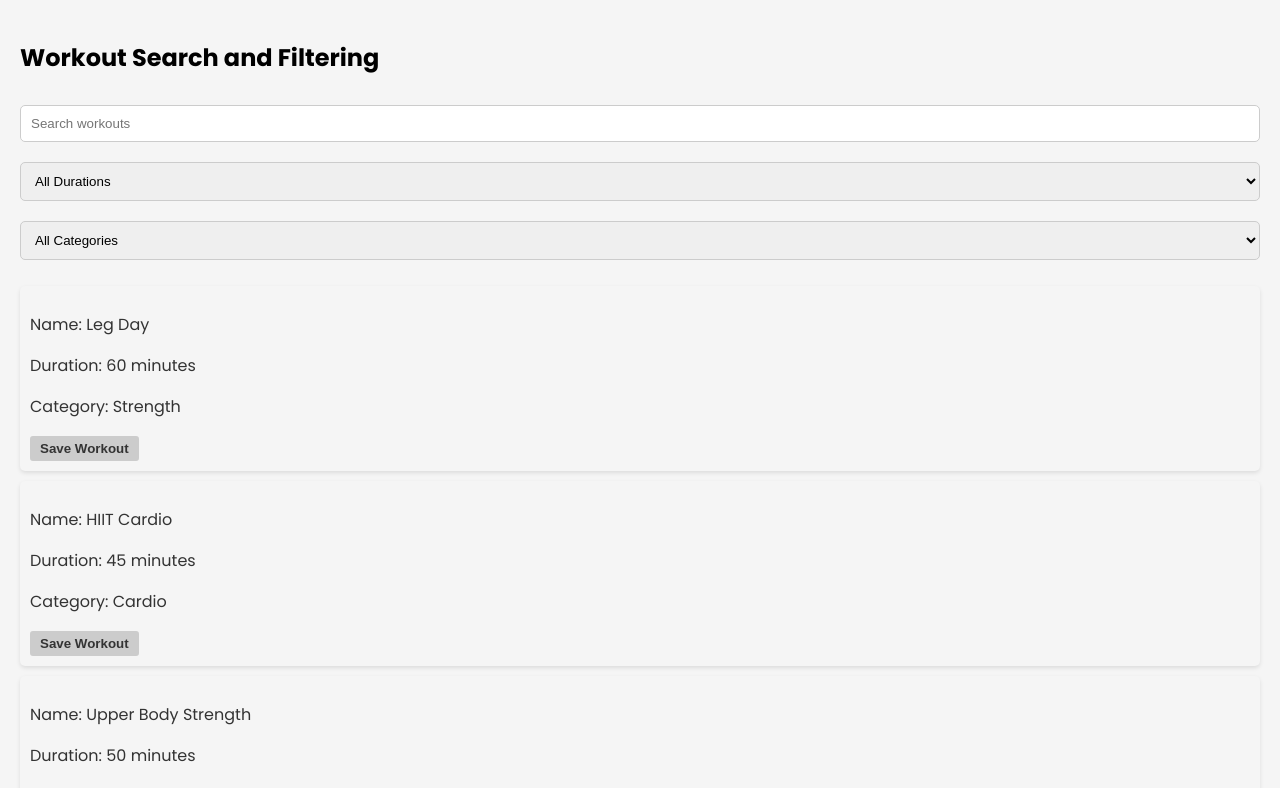
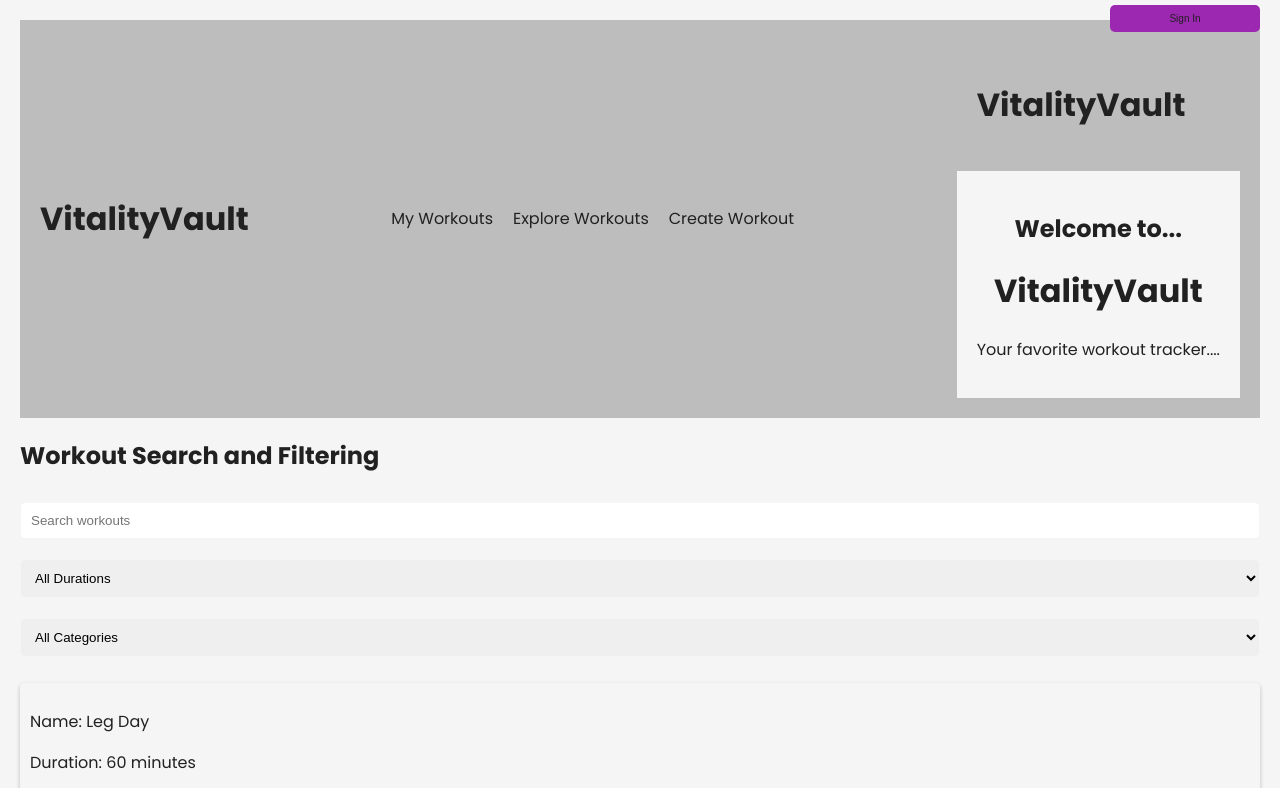
Before and after one commit to chaidas2004/VitalityVault, a React (Create React App) app in the folder frontend/: page /explore in a window 1280 px wide. Shown: the top 788 px of the page. Built offline with nearby package versions, Linux system fonts and the light colour scheme; no server answers; the database is empty.

Commit message:
debugging WorkoutLog, changing login to landing page

```diff
--- a/frontend/src/App.js
+++ b/frontend/src/App.js
@@ -1,5 +1,6 @@
 import React from 'react';
 import { BrowserRouter as Router, Route, Routes } from 'react-router-dom';
+import Login from './Login';
 import Dashboard from './Dashboard';
 import WorkoutLog from './WorkoutLog';
 import WorkoutSearch from './WorkoutSearch';
@@ -10,10 +11,11 @@ function App() {
     <Router>
       <div>
         <Routes>
-          <Route path="/" element={<Dashboard />} />
+          <Route path="/" element={<Login />} />
+          <Route path="/my-workouts" element={<MyWorkouts />} />
           <Route path="/create" element={<WorkoutLog />} />
           <Route path="/explore" element={<WorkoutSearch />} />
-          <Route path="/my-workouts" element={<MyWorkouts />} /> {}
+           {}
         </Routes>
       </div>
     </Router>
--- a/frontend/src/Dashboard.css
+++ b/frontend/src/Dashboard.css
@@ -1,7 +1,12 @@
 :root {
-  --primary-color: rgba(255, 0, 0, 0.1);
-  --secondary-color: #000000;
-  --accent-color: #FFFFFF;
+  --primary-color: #2196F3;
+  --secondary-color: #9C27B0;
+  --tertiary-color: #CDDC39;
+  --background-color: #F5F5F5;
+  --text-color: #212121;
+  --secondary-text-color: #757575;
+  --detail-color: #BDBDBD;
+  --accent-color: #FF5722;
 }
 
 body {
@@ -13,21 +18,32 @@ body {
 }
 
 header {
-  background-color: rgba(0, 0, 0, 0.9);
-  padding: 10px;
-  color: var(--accent-color);
+  background-color: var(--primary-color);
+  padding: 20px;
+  color: var(--text-color);
   text-align: center;
 }
 
-.nav-wrapper {
+
+.main-header {
   display: flex;
   justify-content: space-between;
   align-items: center;
-  padding: 10px;
 }
 
-nav a {
-  color: var(--accent-color);
+.main-header .nav-wrapper{
+  display: flex;
+  justify-content: space-between;
+  align-items: center;
+}
+
+.nav-wrapper{
+  display: inline-block;
+  align-items: center;
+}
+
+.nav-wrapper nav a {
+  color: var(--text-color);
   text-decoration: none;
   margin-right: 20px;
   transition: color 0.3s ease;
@@ -35,16 +51,20 @@ nav a {
 }
 
 nav a:hover {
+  color: var(--secondary-color);
+}
+
+nav a.active {
   color: var(--primary-color);
 }
 
-.block {
-  background-color: rgba(0, 0, 0, 0.9);
-  color: var(--accent-color);
+/* .block {
+  background-color: var(--background-color);
+  color: var(--background-color);
   box-shadow: 0 2px 4px rgba(0, 0, 0, 0.1);
   padding: 20px;
   margin-bottom: 20px;
-}
+} */
 
 .login-button button {
   background-color: var(--secondary-color);
--- a/frontend/src/Dashboard.js
+++ b/frontend/src/Dashboard.js
@@ -17,20 +17,20 @@ const Dashboard = () => {
 
   return (
     <div className="dashboard">
-      <header>
-        <h1>VitalityVault</h1>
+      <header className="main-header">
+        <h1 id="main-title">VitalityVault</h1>
         <div className="nav-wrapper">
           <nav>
-            <Link to="/" onClick={toggleUserInformation}>Recent Workout</Link>
-            <Link to="/explore">Explore Workouts</Link> {}
             <Link to="/my-workouts">My Workouts</Link>
+            <Link to="/explore">Explore Workouts</Link>
             <Link to="/create">Create Workout</Link>
           </nav>
-          <div className="login-button">
-            <Login />
-          </div>
+        </div>
+        <div className="login-button">
+          <Login />
         </div>
       </header>
+
       <div className={`half-page ${showUserInformation ? 'slide-in' : 'slide-out'}`}>
         <div className="content">
           <h2>Workout Summary</h2>
--- a/frontend/src/Login.css
+++ b/frontend/src/Login.css
@@ -1,10 +1,36 @@
+:root {
+  --primary-color: #2196F3;
+  --secondary-color: #9C27B0;
+  --tertiary-color: #CDDC39;
+  --background-color: #F5F5F5;
+  --text-color: #212121;
+  --secondary-text-color: #757575;
+  --detail-color: #BDBDBD;
+  --accent-color: #FF5722;
+}
+
 .login-container {
   display: flex;
+  justify-content: space-between;
   flex-direction: column;
-    align-items: center;
+  align-items: left;
 }
 
-  .input-container {
+header {
+  background-color: var(--detail-color);
+  padding: 20px;
+  color: var(--text-color);
+  text-align: center;
+}
+
+.welcome-header {
+  display: inline-flex;
+  justify-content: space-between;
+  align-items: left;
+}
+
+
+/* .input-container {
   display: flex;
   flex-direction: column;
   gap: 10px;
@@ -14,9 +40,9 @@
 .input-container input {
   width: 250px;
   padding: 8px;
-  }
+} */
 
-  .button-container {
+.welcome-header .button-container {
   display: flex;
   flex-direction: column;
   align-items: center;
@@ -29,7 +55,7 @@
   width: 150px;
   padding: 8px;
   font-size: 10px;
-    background-color: #000000;
-    color: #FFFFFF;
+  background-color: var(--secondary-color);
+  color: (var(--secondary-text-color));
   margin-bottom: 5px;
 }
--- a/frontend/src/Login.js
+++ b/frontend/src/Login.js
@@ -1,6 +1,8 @@
 import React, { useState, useEffect } from 'react';
 import { onAuthStateChanged, signInWithPopup, signOut } from 'firebase/auth';
 import { auth, googleProvider } from "./config/firebase";
+import { Link, Navigate, Route, Routes, redirect } from 'react-router-dom';
+import MyWorkouts from './MyWorkouts'; // Import MyWorkouts component
 import './Login.css';
 
 const Login = () => {
@@ -41,13 +43,25 @@ const Login = () => {
       <div className="login-container">
         {user ? (
           <div className="button-container">
-            <p>Hello, {user.displayName || "User"}</p> {}
+            <p>Hello, {user.displayName || "User"}</p>
             <button onClick={logOut}>Log Out</button>
+            <redirect to="/my-workouts" />
           </div>
         ) : (
-          <div className="button-container">
-            <button onClick={signInWithGoogle}>Sign In</button>
-          </div>
+          <>
+          <redirect to="/" />
+          <header className="welcome-header">
+            <h1 id='main-title'>VitalityVault</h1>
+            <div className="button-container">
+              <button onClick={signInWithGoogle}>Sign In</button>
+            </div>
+          </header>
+          <body>
+            <h2>Welcome to...</h2>
+            <h1>VitalityVault</h1>
+            <p>Your favorite workout tracker....</p>
+          </body>
+          </>
         )}
       </div>
     </>
--- a/frontend/src/WorkoutLog.css
+++ b/frontend/src/WorkoutLog.css
@@ -1,23 +1,55 @@
 @import url('https://fonts.googleapis.com/css2?family=Poppins:wght@400;700&display=swap');
+:root {
+  --primary-color: #2196F3;
+  --secondary-color: #9C27B0;
+  --tertiary-color: #CDDC39;
+  --background-color: #F5F5F5;
+  --text-color: #212121;
+  --secondary-text-color: #757575;
+  --detail-color: #BDBDBD;
+  --accent-color: #FF5722;
+}
+
+.newWorkout {
+  background-color: var(--detail-color);
+  color: var(--text-color);
+  box-shadow: 0 2px 4px var(--secondary-text-color);
+  padding: 20px 20px;
+  margin: 20px 20px;
+}
+
+.exercise {
+  display: flex;
+  background-color: var(--text-color);
+  color: var(--background-color);
+  box-shadow: 0 2px 4px var(--secondary-text-color);
+  padding: 20px 20px;
+  margin: 20px 20px;
+}
+
+.input-group {
+  margin: 5px 5px;
+  flex: 50%;
+}
 
 body {
   font-family: 'Poppins', sans-serif;
-  background-color: #f5f5f5; /* Light gray background */
-  color: #333;
+  background-color: var(--background-color); /* Light gray background */
+  color: var(--text-color);
   margin: 0;
   padding: 20px;
 }
 
 h2, h3 {
-  color: #000; /* Black */
+  color: var(--text-color); /* Black */
 }
 
 form, .current-plan {
-  background-color: #fff; /* White */
+  background-color: var(--background-color); /* White */
   border-radius: 8px;
   padding: 20px;
   margin-bottom: 20px;
-  box-shadow: 0 4px 8px rgba(0, 0, 0, 0.1); /* Shadow effect */
+  box-shadow: 0 4px 8px var(--detail-color); /* Shadow effect */
 }
 
 input[type="text"], select, input[type="number"], input[type="range"] {
@@ -25,14 +57,14 @@ input[type="text"], select, input[type="number"], input[type="range"] {
   padding: 10px;
   margin: 10px 0;
   border-radius: 5px;
-  border: 1px solid #ccc; /* Light gray border */
+  border: 1px solid var(--background-color); /* Light gray border */
   box-sizing: border-box;
 }
 
 input[type="range"] {
   -webkit-appearance: none;
   appearance: none;
-  background: #f5f5f5; /* Light gray background */
+  background: var(--background-color); /* Light gray background */
 }
 
 input[type="range"]::-webkit-slider-thumb {
@@ -40,24 +72,24 @@ input[type="range"]::-webkit-slider-thumb {
   appearance: none;
   width: 20px;
   height: 20px;
-  background: #000; /* Black */
+  background: var(--text-color); /* Black */
   cursor: pointer;
-  border: 2px solid #fff; /* White */
+  border: 2px solid var(--background-color); /* White */
   border-radius: 50%;
 }
 
 input[type="range"]::-moz-range-thumb {
   width: 20px;
   height: 20px;
-  background: #000; /* Black */
+  background: var(--detail-color); /* Black */
   cursor: pointer;
-  border: 2px solid #fff; /* White */
+  border: 2px solid var(--text-color); /* White */
   border-radius: 50%;
 }
 
 button {
-  background-color: #000; /* Black */
-  color: #fff; /* White */
+  background-color: var(--primary-color); /* Black */
+  color: var(--text-color); /* White */
   padding: 10px 20px;
   border: none;
   border-radius: 5px;
@@ -66,7 +98,7 @@ button {
 }
 
 button:hover {
-  background-color: #333; /* Dark gray on hover */
+  background-color: var(--detail-color); /* Dark gray on hover */
 }
 
 ul {
@@ -75,16 +107,16 @@ ul {
 }
 
 li {
-  background-color: #f5f5f5; /* Light gray */
+  background-color: var(--background-color); /* Light gray */
   margin-bottom: 10px;
   padding: 10px;
   border-radius: 5px;
-  box-shadow: 0 2px 4px rgba(0, 0, 0, 0.1); /* Shadow effect */
+  box-shadow: 0 2px 4px var(--detail-color); /* Shadow effect */
 }
 
 li button {
-  background-color: #ccc; /* Light gray */
-  color: #333; /* Dark gray */
+  background-color: var(--background-color); /* Light gray */
+  color: var(--text-color); /* Dark gray */
   border: none;
   border-radius: 3px;
   padding: 5px 10px;
@@ -92,6 +124,6 @@ li button {
 }
 
 li button:hover {
-  background-color: #666; /* Dark gray on hover */
-  color: #fff; /* White on hover */
+  background-color: var(--detail-color); /* Dark gray on hover */
+  color: var(--background-color); /* White on hover */
 }
--- a/frontend/src/WorkoutLog.js
+++ b/frontend/src/WorkoutLog.js
@@ -1,159 +1,281 @@
-import React, { useState } from 'react';
+import React, { useState, useEffect } from 'react';
 import './WorkoutLog.css';
 import { useNavigate } from 'react-router-dom';
 import {
   collection,
   doc,
   getDocs,
+  deleteDoc,
   addDoc,
   updateDoc,
   arrayUnion,
 } from 'firebase/firestore';
 import { auth, db } from './config/firebase.js';
+import { Auth } from './components/auth';
+import Dashboard from './Dashboard.js';
 
-const exercisesCol = collection(db, 'exercises') // MAYBE EXERCISES COLLECTION NOT NECESSARY
-const workoutsCol = collection(db, 'workouts')
-const userRef = doc(db, 'users', auth.currentUser)
-const exerciseLibrary = getDocs(exercisesCol);
-
-//[
+// [
 //  { name: 'Squats', description: 'A compound exercise that targets the muscles of the lower body.', sets: 3, reps: 10 },
 //  { name: 'Push-ups', description: 'A bodyweight exercise that targets the muscles of the chest, shoulders, and arms.', sets: 3, reps: 12 },
 //  { name: 'Deadlifts', description: 'A compound exercise that targets the muscles of the lower back, hamstrings, and glutes.', sets: 3, reps: 8 },
-//];
+// ];
 
 const WorkoutLog = () => {
-  const navigate = useNavigate(); // Initialize useNavigate hook
-  const [workoutPlan, setWorkoutPlan] = useState({
-    name: '',
-    tag: '',
-    exercises: []
+//   const navigate = useNavigate(); // Initialize useNavigate hook
+
+//   const [workoutPlan, setWorkoutPlan] = useState({
+//     name: '',
+//     tag: '',
+//     exercises: []
+//   });
+//   const [selectedExercise, setSelectedExercise] = useState('');
+//   const [exerciseDetails, setExerciseDetails] = useState({
+//     name: '',
+//     description: '',
+//     sets: 0,
+//     reps: 0
+//   });
+//   const [intensity, setIntensity] = useState(100); // Default intensity to 100%
+//   const [validationError, setValidationError] = useState('');
+
+//   const handleAddExercise = async () => {
+//     if (!selectedExercise) {
+//       setValidationError('Please select an exercise from the library.');
+//       return;
+//     }
+
+//     setWorkoutPlan({
+//       ...workoutPlan,
+//       exercises: [
+//         ...workoutPlan.exercises,
+//         {
+//           exercise: selectedExercise,
+//           sets: exerciseDetails.sets,
+//           reps: exerciseDetails.reps,
+//           intensity: intensity // Include intensity in exercise details
+//         }
+//       ]
+//     });
+//     await addDoc(workoutsCol, workoutPlan);
+
+//     // Reset exercise details
+//     setSelectedExercise('');
+//     setExerciseDetails({ name: '', description: '', sets: 0, reps: 0 });
+//     setIntensity(100); // Reset intensity
+//     setValidationError('');
+//   };
+
+//   const handleRemoveExercise = async (indexToRemove) => {
+//     const updatedExercises = workoutPlan.exercises.filter((_, index) => index !== indexToRemove);
+//     setWorkoutPlan({ ...workoutPlan, exercises: updatedExercises });
+//   };
+
+//   const handleExerciseSelect = async (exercise) => {
+//     setSelectedExercise(exercise);
+//     setExerciseDetails({ ...exercise });
+//   };
+
+//   const handleCreateWorkout = async () => {
+//     // Save workout plan to local storage
+//     localStorage.setItem('workoutPlan', JSON.stringify(workoutPlan));
+
+//     // Save workout plan to workouts collection
+//     const newWorkout = addDoc(workoutsCol, workoutPlan)
+
+//     // Save workout plan to users' collection (need await?)
+//     await updateDoc(userRef, {
+//       workouts: arrayUnion(newWorkout)
+//     })
+
+//     // Navigate to My Workouts page
+//     navigate('/my-workouts');
+//   };
+
+//   return (
+//     <div>
+
+//       <form onSubmit={(e) => e.preventDefault()}>
+//
+
+//         {validationError && <p>{validationError}</p>}
+
+//         <button type="button" onClick={handleAddExercise}>Add Exercise</button>
+
+//         {}
+//         {workoutPlan.exercises.length > 0 && (
+//           <button type="button" onClick={handleCreateWorkout}>Create Workout</button>
+//         )}
+//       </form>
+
+//       <div>
+//         <h3>Current Workout Plan:</h3>
+//         <p>Name: {workoutPlan.name}</p>
+//         <p>Tag: {workoutPlan.tag}</p>
+
+//         <ul>
+//           {workoutPlan.exercises.map((exercise, index) => (
+//             <li key={index}>
+//               Exercise: {exercise.exercise.name} - Sets: {exercise.sets}, Reps: {exercise.reps}, Intensity: {exercise.intensity}%
+//               <button onClick={() => handleRemoveExercise(index)}>Remove</button>
+//             </li>
+//           ))}
+//         </ul>
+//       </div>
+//     </div>
+//   );
+// };
+
+//   const exercisesCol = collection(db, 'exercises'); // MAYBE EXERCISES COLLECTION NOT NECESSARY
+//   const workoutsCol = collection(db, 'workouts');
+//   const userRef = doc(db, 'users', auth.currentUser);
+//   const exerciseLibrary = getDocs(exercisesCol);
+
+
+
+const [newWorkoutTitle, setNewWorkoutTitle] = useState("");
+const [newWorkoutTags, setNewWorkoutTags] = useState([]);
+const [exercises, setExercises] = useState([]);
+
+const [workoutList, setWorkoutList] = useState([]);
+const [exerciseList, setExerciseList] = useState([]);
+
+const [exerciseName, setExerciseName] = useState("");
+const [updatedReps, setUpdatedReps] = useState(0);
+const [updatedSets, setUpdatedSets] = useState(0);
+const [updatedIntensity, setUpdatedIntensity] = useState(0);
+
+const workoutsCol = collection(db, "workouts");
+const exercisesCol = collection(db, "exercises");
+
+
+const addExercise = () => {
+  if (exercises.length < 5) {
+    setExercises([...exercises, ""]);
+  }
+};
+
+const getExerciseList = async () => {
+  try {
+    const data = await getDocs(exercisesCol);
+    const filteredData = data.docs.map((doc) => ({
+      ...doc.data(),
+      id: doc.id,
+    }));
+    setExerciseList(filteredData);
+  } catch (err) {
+    console.error(err);
+  }
+};
+
+const getWorkoutList = async () => {
+  try {
+    const data = await getDocs(exercisesCol);
+    const filteredData = data.docs.map((doc) => ({
+      ...doc.data(),
+      id: doc.id,
+    }));
+    setExerciseList(filteredData);
+  } catch (err) {
+    console.error(err);
+  }
+};
+
+useEffect(() => {
+  getWorkoutList();
+}, [])
+
+const onSubmitWorkout = async () => {
+  try {
+    await addDoc(workoutsCol, {
+      name: newWorkoutTitle,
+      tags: newWorkoutTags,
+      exercises: exerciseList,
+      userId: auth?.currentUser?.uid
     });
-  const [selectedExercise, setSelectedExercise] = useState('');
-  const [exerciseDetails, setExerciseDetails] = useState({
-    name: '',
-    description: '',
-    sets: 0,
-    reps: 0
-  });
-  const [intensity, setIntensity] = useState(100); // Default intensity to 100%
-  const [validationError, setValidationError] = useState('');
 
-  const handleAddExercise = () => {
-    if (!selectedExercise) {
-      setValidationError('Please select an exercise from the library.');
-      return;
+  } catch (err) {
+    console.error(err);
+  }
 }
 
-    setWorkoutPlan({
-      ...workoutPlan,
-      exercises: [
-        ...workoutPlan.exercises,
-        {
-          exercise: selectedExercise,
-          sets: exerciseDetails.sets,
-          reps: exerciseDetails.reps,
-          intensity: intensity // Include intensity in exercise details
-        }
-      ]
-    });
-
-    // Reset exercise details
-    setSelectedExercise('');
-    setExerciseDetails({ name: '', description: '', sets: 0, reps: 0 });
-    setIntensity(100); // Reset intensity
-    setValidationError('');
+const removeExercise = async (id) => {
+  const workoutDoc = doc(db, "workouts", id);
+  await updateDoc(workoutDoc);
 };
 
-  const handleRemoveExercise = (indexToRemove) => {
-    const updatedExercises = workoutPlan.exercises.filter((_, index) => index !== indexToRemove);
-    setWorkoutPlan({ ...workoutPlan, exercises: updatedExercises });
+// const removeExercise =aysnc (id) => {
+//   const workoutDoc = doc(db, "workouts", id);
+//   await uptateDoc(workoutDoc, )
+// }
+
+const updateExercise = async (id) => {
+  const exerciseDoc = doc(db, "exercises", id);
+  await updateDoc(exerciseDoc, {sets: updatedSets, reps: updatedReps, intensity: updatedIntensity});
 };
 
-  const handleExerciseSelect = (exercise) => {
-    setSelectedExercise(exercise);
-    setExerciseDetails({ ...exercise });
-  };
-
-  const handleCreateWorkout = () => {
-    // Save workout plan to local storage
-    localStorage.setItem('workoutPlan', JSON.stringify(workoutPlan));
-
-    // Save workout plan to workouts collection
-    const newWorkout = addDoc(workoutsCol, workoutPlan)
-
-    // Save workout plan to users' collection (need await?)
-    updateDoc(userRef, {
-      workouts: arrayUnion(newWorkout)
-    })
-
-    // Navigate to My Workouts page
-    navigate('/my-workouts');
-  };
 
 return (
-    <div>
-      <h2>Workout Plan Logging</h2>
-
-      <form onSubmit={(e) => e.preventDefault()}>
+  <>
+  <Dashboard />
+  <div className='newWorkout'>
+    <h2> Plan Logging</h2>
          <div>
            <label htmlFor="name">Workout Plan Name:</label>
            <input
             type="text"
-            id="name"
-            value={workoutPlan.name}
-            onChange={(e) => setWorkoutPlan({ ...workoutPlan, name: e.target.value })}
+            // id="name"
+            // value={workoutPlan.name}
+            onChange={(e) => setNewWorkoutTitle(e.target.value)}
             required
           />
         </div>
-
         <div>
           <label htmlFor="tag">Muscle Group Tag:</label>
           <input
             type="text"
-            id="tag"
-            value={workoutPlan.tag}
-            onChange={(e) => setWorkoutPlan({ ...workoutPlan, tag: e.target.value })}
+            // id="tag"
+            // value={workoutPlan.tag}
+            onChange={(e) => setNewWorkoutTags(e.target.value)}
             required
           />
         </div>
 
         <h3>Add Exercise</h3>
 
-        <div>
+        <div className='exercise'>
+        <div className='input-group'>
           <label htmlFor="exercise">Select Exercise:</label>
           <select
             id="exercise"
-            value={selectedExercise}
-            onChange={(e) => handleExerciseSelect(JSON.parse(e.target.value))}
+            value={exerciseName}
+            onChange={(e) => setExerciseName(JSON.parse(e.target.value))}
           >
             <option value="">Select an exercise</option>
-            {exerciseLibrary.map((exercise, index) => (
-              <option key={index} value={JSON.stringify(exercise)}>{exercise.name}</option>
+            {exerciseList.map((exercise) => (
+              <option value={JSON.stringify(exercise.id)}>{exercise.name}</option>
             ))}
           </select>
         </div>
-
+        <div className='input-group'>
         <div>
-          <p>Exercise Description: {exerciseDetails.description}</p>
+          <p>Exercise Description:</p>
           <label htmlFor="sets">Sets:</label>
           <input
             type="number"
-            id="sets"
-            value={exerciseDetails.sets}
-            onChange={(e) => setExerciseDetails({ ...exerciseDetails, sets: parseInt(e.target.value) })}
-            required
+            // id="sets"
+            //value= {exerciseDetails.sets}
+            onChange={(e) => setUpdatedSets(e.target.value)}
+            // required
           />
         </div>
-
         <div>
           <label htmlFor="reps">Reps:</label>
           <input
             type="number"
-            id="reps"
-            value={exerciseDetails.reps}
-            onChange={(e) => setExerciseDetails({ ...exerciseDetails, reps: parseInt(e.target.value) })}
-            required
+            // id="reps"
+            // value={exerciseDetails.reps}
+            onChange={(e) => setUpdatedReps(e.target.value)}
+            // required
           />
         </div>
 
@@ -161,41 +283,50 @@ const WorkoutLog = () => {
           <label htmlFor="intensity">Intensity (%):</label>
           <input
             type="range"
-            id="intensity"
-            value={intensity}
-            min="0"
-            max="100"
-            onChange={(e) => setIntensity(parseInt(e.target.value))}
+            // id="intensity"
+            // value={intensity}
+            // min="0"
+            // max="100"
+            onChange={(e) => setUpdatedIntensity(e.target.value)}
           />
-          <span>{intensity}%</span>
+          <span>{updatedIntensity}</span>
+        </div>
+        <button onClick={() => updateExercise()}>
+          ADD EXERCISE
+        </button>
+        </div>
         </div>
 
-        {validationError && <p>{validationError}</p>}
-
-        <button type="button" onClick={handleAddExercise}>Add Exercise</button>
-
-        {}
-        {workoutPlan.exercises.length > 0 && (
-          <button type="button" onClick={handleCreateWorkout}>Create Workout</button>
-        )}
-      </form>
-
+    {/* <div>
+      <input
+        placeholder = "Workout name..."
+        onChange={(e) => setNewExerciseTitle(e.target.value)}
+      />
+      <input
+        placeholder='Target muscle...'
+        onChange={(e) => setNewSets(e.target.value)}
+      />
+      <input
+        placeholder = "Reps..."
+        type='number'
+        onChange={(e) => setNewReps(e.target.value)}
+      />
+      <button onClick={onSubmitExercise}>Submit Exercise</button>
+    </div> */}
+  </div>
     <div>
-        <h3>Current Workout Plan:</h3>
-        <p>Name: {workoutPlan.name}</p>
-        <p>Tag: {workoutPlan.tag}</p>
-
+      {workoutList.map((workout) => (
+        <div>
+          <h2> {workout.name} </h2>
           <ul>
-          {workoutPlan.exercises.map((exercise, index) => (
-            <li key={index}>
-              Exercise: {exercise.exercise.name} - Sets: {exercise.sets}, Reps: {exercise.reps}, Intensity: {exercise.intensity}%
-              <button onClick={() => handleRemoveExercise(index)}>Remove</button>
-            </li>
-          ))}
+            <li> Tags: {workout.tags} </li>
+            <li> Exercises: {workout.exercises} </li>
           </ul>
         </div>
+      ))}
     </div>
+  </>
 );
-};
+}
 
 export default WorkoutLog;
--- a/frontend/src/WorkoutSearch.js
+++ b/frontend/src/WorkoutSearch.js
@@ -1,5 +1,6 @@
 import React, { useState, useEffect } from 'react';
 import { useNavigate } from 'react-router-dom';
+import Dashboard from './Dashboard';
 
 const WorkoutSearch = () => {
   const [workouts, setWorkouts] = useState([]);
@@ -45,6 +46,8 @@ const WorkoutSearch = () => {
   });
 
   return (
+    <>
+    <Dashboard />
     <div>
       <h2>Workout Search and Filtering</h2>
       <input
@@ -75,6 +78,7 @@ const WorkoutSearch = () => {
         ))}
       </ul>
     </div>
+    </>
   );
 };
 
--- a/frontend/src/index.css
+++ b/frontend/src/index.css
@@ -1,3 +1,4 @@
+
 body {
   margin: 0;
   font-family: -apple-system, BlinkMacSystemFont, 'Segoe UI', 'Roboto', 'Oxygen',
```
Also changed, not shown: frontend/src/MyWorkouts.js (+29 -25 lines). Lines whose indentation alone changed are shown as unchanged.
